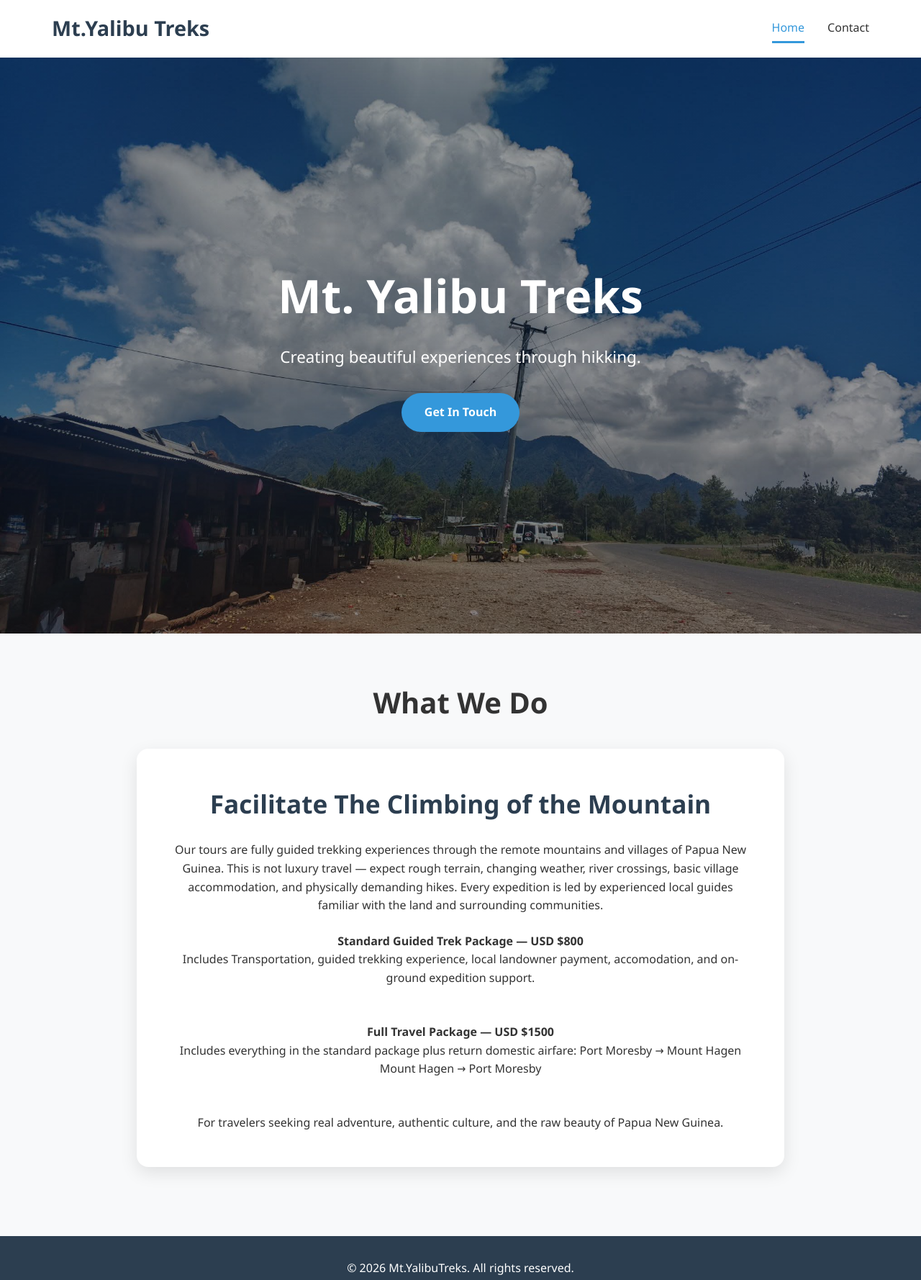
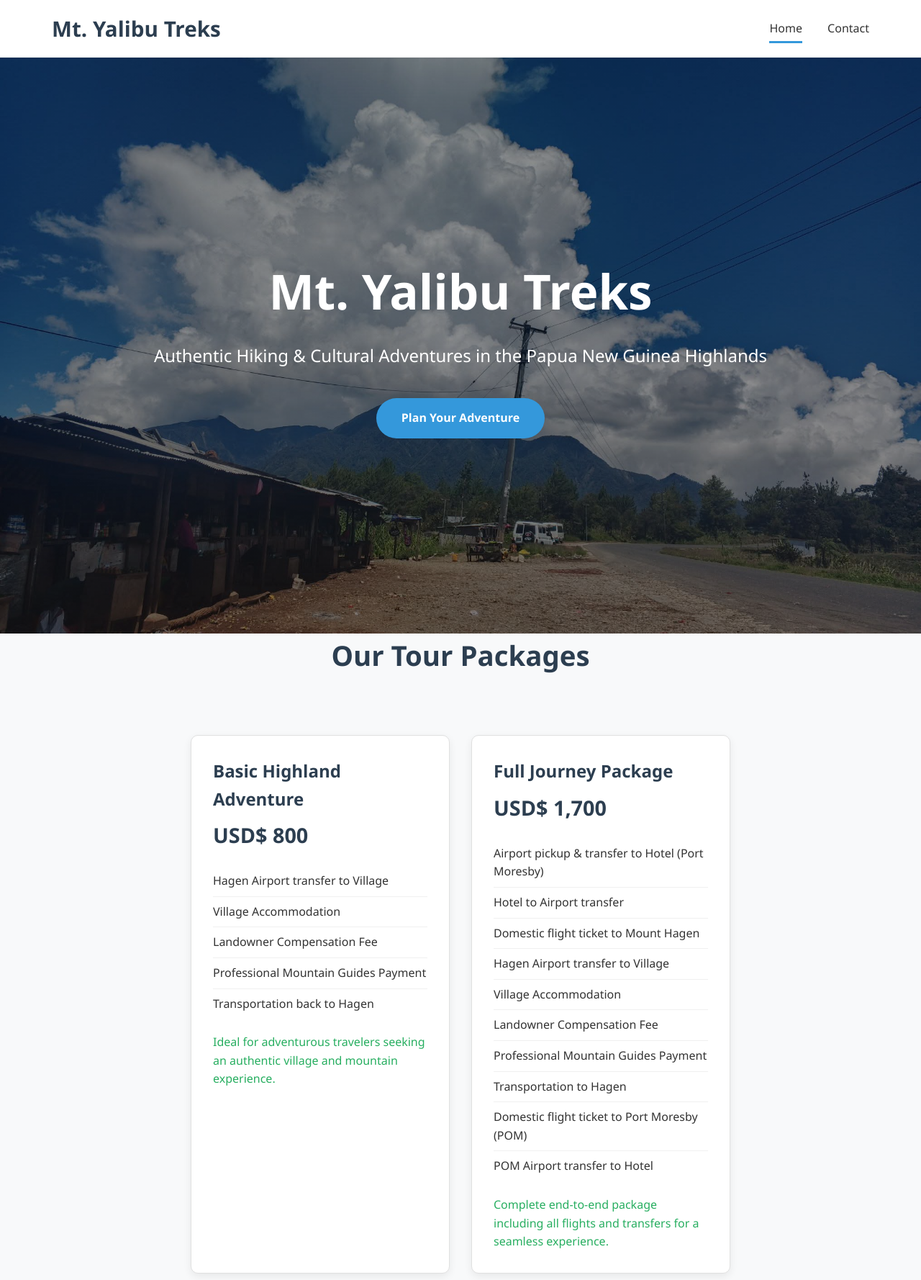
Before and after one commit to pngwildtreks/mountyalibutreks.github.io, a plain HTML site: page index.html in a window 1280 px wide. Shown: the top 1778 px of the page at 72% size. Drawn offline with Linux system fonts and the light colour scheme.

Commit message:
Update index.html

```diff
--- a/index.html
+++ b/index.html
@@ -3,13 +3,9 @@
 <head>
     <meta charset="UTF-8">
     <meta name="viewport" content="width=device-width, initial-scale=1.0">
-    <title>Mt. Yalibu Treks</title>
+    <title>Mt. Yalibu Treks | Papua New Guinea Adventures</title>
     <style>
-        * {
-            margin: 0;
-            padding: 0;
-            box-sizing: border-box;
-        }
+        * { margin: 0; padding: 0; box-sizing: border-box; }
 
         body {
             font-family: 'Segoe UI', Tahoma, Geneva, Verdana, sans-serif;
@@ -18,200 +14,95 @@
             background-color: #f8f9fa;
         }
 
-        nav {
-            position: fixed;
-            top: 0;
-            width: 100%;
-            background: rgba(255, 255, 255, 0.95);
-            backdrop-filter: blur(10px);
-            z-index: 1000;
-            border-bottom: 1px solid #eee;
+        .packages {
+            display: flex;
+            flex-wrap: wrap;
+            gap: 30px;
+            justify-content: center;
+            padding: 3rem 1rem;
         }
 
-        .nav-container {
-            max-width: 1200px;
-            margin: 0 auto;
-            padding: 1rem 2rem;
-            display: flex;
-            justify-content: space-between;
-            align-items: center;
+        .package {
+            background: white;
+            width: 360px;
+            padding: 30px;
+            border-radius: 10px;
+            border: 1px solid #e0e0e0;
+            box-shadow: 0 4px 12px rgba(0,0,0,0.07);
+            transition: all 0.3s;
         }
 
-        .logo {
+        .package:hover {
+            border-color: #3498db;
+            box-shadow: 0 8px 20px rgba(0,0,0,0.1);
+        }
+
+        .package h3 {
+            color: #2c3e50;
+            margin-bottom: 8px;
+            font-size: 1.5rem;
+        }
+
+        .price {
             font-size: 1.8rem;
             font-weight: 700;
             color: #2c3e50;
+            margin-bottom: 20px;
         }
 
-        .nav-links {
-            display: flex;
-            gap: 2rem;
+        .package ul {
+            list-style: none;
         }
 
-        .nav-links a {
-            text-decoration: none;
-            color: #333;
-            font-weight: 500;
-            cursor: pointer;
-            padding: 0.5rem 0;
-            position: relative;
+        .package ul li {
+            padding: 8px 0;
+            border-bottom: 1px solid #f0f0f0;
         }
 
-        .nav-links a:hover {
-            color: #3498db;
+        .package ul li:last-child {
+            border-bottom: none;
         }
 
-        .nav-links a.active {
-            color: #3498db;
+        /* Rest of your styles remain the same */
+        nav { position: fixed; top: 0; width: 100%; background: rgba(255,255,255,0.97); backdrop-filter: blur(10px); z-index: 1000; border-bottom: 1px solid #eee; }
+        .nav-container { max-width: 1200px; margin: 0 auto; padding: 1rem 2rem; display: flex; justify-content: space-between; align-items: center; }
+        .logo { font-size: 1.85rem; font-weight: 700; color: #2c3e50; }
+        .nav-links { display: flex; gap: 2.2rem; }
+        .nav-links a { text-decoration: none; color: #333; font-weight: 500; cursor: pointer; padding: 0.5rem 0; position: relative; }
+        .nav-links a:hover { color: #3498db; }
+        .nav-links a.active::after { content: ''; position: absolute; bottom: 0; left: 0; width: 100%; height: 3px; background: #3498db; }
+
+        .section { display: none; min-height: 100vh; padding-top: 80px; }
+        .section.active { display: block; }
+
+        .hero {
+            height: 100vh;
+            background: linear-gradient(rgba(0,0,0,0.45), rgba(0,0,0,0.45)), url('background.jpg') center/cover no-repeat;
+            display: flex; align-items: center; justify-content: center; text-align: center; color: white;
         }
 
-        .nav-links a.active::after {
-            content: '';
-            position: absolute;
-            bottom: 0;
-            left: 0;
-            width: 100%;
-            height: 3px;
-            background: #3498db;
-        }
-
-        .section {
-            display: none;
-            min-height: 100vh;
-            padding-top: 80px;
-        }
-
-        .section.active {
-            display: block;
-        }
-
-        /* Home Page */
-        .hero {
-            height: 100vh;
-            background: linear-gradient(rgba(0,0,0,0.4), rgba(0,0,0,0.4)),
-                        url('background.jpg') center/cover no-repeat;
-            display: flex;
-            align-items: center;
-            justify-content: center;
-            text-align: center;
-            color: white;
-        }
-
-        .hero-content {
-            max-width: 700px;
-            padding: 2rem;
-        }
-
-        .hero h1 {
-            font-size: 4rem;
-            margin-bottom: 1rem;
-        }
-
-        .hero p {
-            font-size: 1.4rem;
-            margin-bottom: 2rem;
-        }
+        .hero h1 { font-size: 4.2rem; margin-bottom: 1rem; }
+        .hero p { font-size: 1.5rem; margin-bottom: 2.5rem; }
 
         .btn {
-            display: inline-block;
-            padding: 14px 32px;
-            background: #3498db;
-            color: white;
-            text-decoration: none;
-            border-radius: 50px;
-            font-weight: 600;
-            transition: all 0.3s;
+            display: inline-block; padding: 15px 35px; background: #3498db; color: white;
+            text-decoration: none; border-radius: 50px; font-weight: 600; transition: all 0.3s;
         }
+        .btn:hover { background: #2980b9; transform: translateY(-3px); }
 
-        .btn:hover {
-            background: #2980b9;
-            transform: translateY(-3px);
-        }
-
-        .content {
-            max-width: 1200px;
-            margin: 0 auto;
-            padding: 4rem 2rem;
-        }
-
-        /* Single Block for What We Do */
-        .single-block {
-            background: white;
-            padding: 3rem;
-            border-radius: 16px;
-            box-shadow: 0 8px 25px rgba(0,0,0,0.1);
-            max-width: 900px;
-            margin: 2rem auto;
-            text-align: center;
-        }
-
-        .single-block h3 {
-            font-size: 2.2rem;
-            margin-bottom: 1.5rem;
-            color: #2c3e50;
-        }
-
-        /* Contact Page */
-        .contact-container {
-            max-width: 800px;
-            margin: 0 auto;
-            padding: 4rem 2rem;
-        }
-
-        .contact-info {
-            display: grid;
-            grid-template-columns: repeat(auto-fit, minmax(280px, 1fr));
-            gap: 2rem;
-            margin: 3rem 0;
-        }
-
-        .contact-card {
-            background: white;
-            padding: 2rem;
-            border-radius: 12px;
-            text-align: center;
-            box-shadow: 0 5px 15px rgba(0,0,0,0.08);
-        }
-
-        .contact-card h3 {
-            margin-bottom: 1rem;
-            color: #2c3e50;
-        }
-
-        .social-links {
-            display: flex;
-            gap: 1rem;
-            justify-content: center;
-            margin-top: 2rem;
-        }
-
-        .social-links a {
-            padding: 12px 24px;
-            background: #25D366;
-            color: white;
-            text-decoration: none;
-            border-radius: 8px;
-            font-weight: 600;
-        }
-
-        .social-links a.email {
-            background: #EA4335;
-        }
+        h2 { text-align: center; font-size: 2.4rem; margin-bottom: 2rem; color: #2c3e50; }
 
         footer {
-            text-align: center;
-            padding: 2rem;
-            background: #2c3e50;
-            color: white;
+            background: #2c3e50; color: #ddd; padding: 3rem 2rem 2rem; margin-top: 4rem;
         }
+        .footer-bottom { max-width: 1200px; margin: 2.5rem auto 0; padding-top: 1.5rem; border-top: 1px solid #44566b; text-align: center; font-size: 0.95rem; color: #aaa; }
     </style>
 </head>
 <body>
 
-    <!-- Navigation -->
     <nav>
         <div class="nav-container">
-            <div class="logo">Mt.Yalibu Treks</div>
+            <div class="logo">Mt. Yalibu Treks</div>
             <div class="nav-links">
                 <a onclick="showSection('home')" class="active" id="home-tab">Home</a>
                 <a onclick="showSection('contact')" id="contact-tab">Contact</a>
@@ -219,84 +110,90 @@
         </div>
     </nav>
 
-    <!-- Home Section -->
     <section id="home" class="section active">
-        <!-- Hero -->
         <div class="hero">
             <div class="hero-content">
                 <h1>Mt. Yalibu Treks</h1>
-                <p>Creating beautiful experiences through hikking.</p>
-                <a href="#" onclick="showSection('contact')" class="btn">Get In Touch</a>
+                <p>Authentic Hiking & Cultural Adventures in the Papua New Guinea Highlands</p>
+                <a href="#" onclick="showSection('contact')" class="btn">Plan Your Adventure</a>
             </div>
         </div>
 
-        <!-- What We Do - Single Block -->
         <div class="content">
-            <h2 style="text-align: center; margin-bottom: 2rem; font-size: 2.5rem;">What We Do</h2>
+            <h2>Our Tour Packages</h2>
 
-            <div class="single-block">
-                <h3>Facilitate The Climbing of the Mountain</h3>
-                <p>Our tours are fully guided trekking experiences through the remote mountains and villages of Papua New Guinea. This is not luxury travel — expect rough terrain, changing weather, river crossings, basic village accommodation, and physically demanding hikes. Every expedition is led by experienced local guides familiar with the land and surrounding communities.</p>
-                <p style="margin-top: 1.5rem;"><b>Standard Guided Trek Package — USD $800</b>
-<br>
-Includes Transportation, guided trekking experience, local landowner payment, accomodation, and on-ground expedition support.</p></br>
-                    <p style="margin-top: 1.5rem;"><b>Full Travel Package — USD $1500</b>
+            <div class="packages">
 
-<br>Includes everything in the standard package plus return domestic airfare:
+                <!-- Basic Plan (Plan 1) -->
+                <div class="package">
+                    <h3>Basic Highland Adventure</h3>
+                    <p class="price">USD$ 800</p>
+                    <ul>
+                        <li>Hagen Airport transfer to Village</li>
+                        <li>Village Accommodation</li>
+                        <li>Landowner Compensation Fee</li>
+                        <li>Professional Mountain Guides Payment</li>
+                        <li>Transportation back to Hagen</li>
+                    </ul>
+                    <p style="margin-top: 20px; font-weight: 500; color: #27ae60;">Ideal for adventurous travelers seeking an authentic village and mountain experience.</p>
+                </div>
 
-Port Moresby → Mount Hagen
-Mount Hagen → Port Moresby</p></br>
+                <!-- Premium Plan (Plan 2) -->
+                <div class="package">
+                    <h3>Full Journey Package</h3>
+                    <p class="price">USD$ 1,700</p>
+                    <ul>
+                        <li>Airport pickup & transfer to Hotel (Port Moresby)</li>
+                        <li>Hotel to Airport transfer</li>
+                        <li>Domestic flight ticket to Mount Hagen</li>
+                        <li>Hagen Airport transfer to Village</li>
+                        <li>Village Accommodation</li>
+                        <li>Landowner Compensation Fee</li>
+                        <li>Professional Mountain Guides Payment</li>
+                        <li>Transportation to Hagen</li>
+                        <li>Domestic flight ticket to Port Moresby (POM)</li>
+                        <li>POM Airport transfer to Hotel</li>
+                    </ul>
+                    <p style="margin-top: 20px; font-weight: 500; color: #27ae60;">Complete end-to-end package including all flights and transfers for a seamless experience.</p>
+                </div>
 
-<p style="margin-top: 1.5rem;">For travelers seeking real adventure, authentic culture, and the raw beauty of Papua New Guinea.</p>
             </div>
         </div>
     </section>
 
-    <!-- Contact Section -->
+    <!-- Contact Section (unchanged) -->
     <section id="contact" class="section">
         <div class="contact-container">
-            <h2 style="text-align: center; font-size: 2.8rem; margin-bottom: 1rem;">Get in Touch</h2>
-            <p style="text-align: center; font-size: 1.2rem; color: #666; margin-bottom: 3rem;">
-                Want to Visit I love to hear from you.
+            <h2>Get in Touch</h2>
+            <p style="text-align: center; font-size: 1.25rem; color: #555; margin-bottom: 3rem;">
+                We’d love to hear from you and help plan your unforgettable journey.
             </p>
-
-            <div class="contact-info">
-                <div class="contact-card">
-                    <h3>Email</h3>
-                    <p style="font-size: 1.1rem;">pngwildtreks@gmail.com</p>
-                    <a href="https://mail.google.com/mail/?view=cm&fs=1&to=pngwildtreks@gmail.com" class="btn" style="margin-top: 1rem; background: #EA4335;">Send Email</a>
-                </div>
-
-
-            </div>
-
-            <div style="text-align: center; margin-top: 4rem;">
-
-                <div class="social-links">
-
-                    <a href="https://mail.google.com/mail/?view=cm&fs=1&to=pngwildtreks@gmail.com" class="email">✉️ Email</a>
-                </div>
+            <div style="text-align: center;">
+                <p style="font-size: 1.3rem; margin: 1.5rem 0;">
+                    <strong>Email:</strong> pngwildtreks@gmail.com
+                </p>
+                <a href="mailto:pngwildtreks@gmail.com" class="btn" style="background: #EA4335;">Send Email</a>
             </div>
         </div>
     </section>
 
     <footer>
-        <p>&copy; 2026 Mt.YalibuTreks. All rights reserved.</p>
+        <div class="footer-bottom">
+            <p>&copy; 2026 <strong>Mt. Yalibu Treks</strong>. All Rights Reserved. | Papua New Guinea</p>
+            <p style="margin-top: 8px; font-size: 0.9rem;">
+                Proudly showcasing the beauty and culture of the Papua New Guinea Highlands.
+            </p>
+        </div>
     </footer>
 
     <script>
         function showSection(section) {
-            document.querySelectorAll('.section').forEach(sec => {
-                sec.classList.remove('active');
-            });
-
+            document.querySelectorAll('.section').forEach(sec => sec.classList.remove('active'));
             document.getElementById(section).classList.add('active');
 
             document.querySelectorAll('.nav-links a').forEach(link => {
                 link.classList.remove('active');
-                if (link.id === section + '-tab') {
-                    link.classList.add('active');
-                }
+                if (link.id === section + '-tab') link.classList.add('active');
             });
         }
     </script>
```
